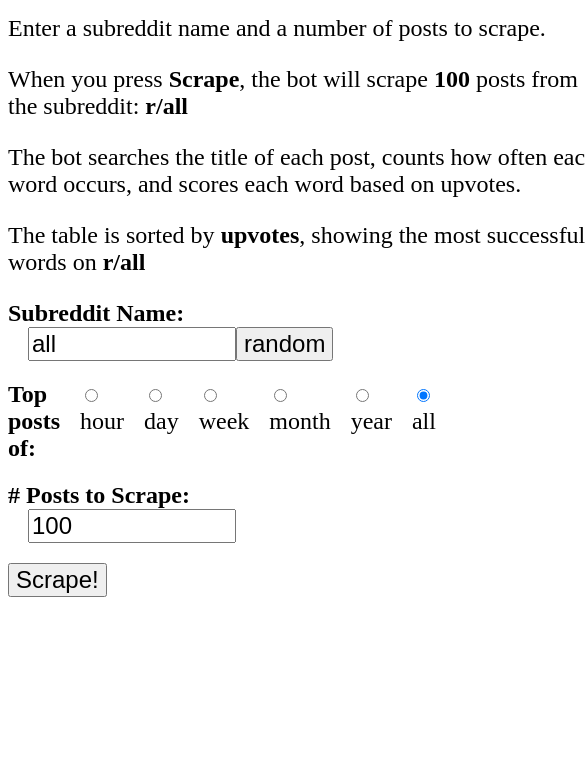
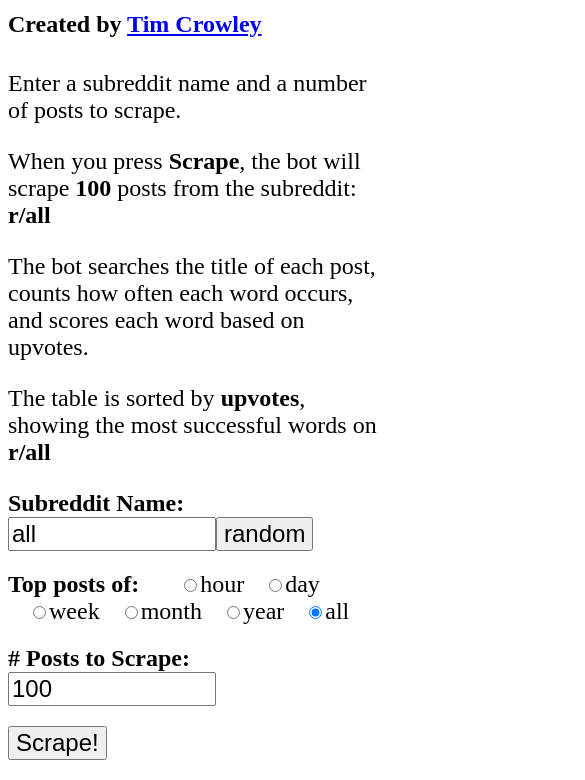
Before and after one commit to timothyjjcrow/Subreddit-Title-Evaluator, a website: page public/index.html in a window 390 px wide. Shown: the part 163-943 px from the top of the page, 585 px wide, since content can reach past the window. Before the commit the page ends 844 px from the top, so only its background shows below. Drawn offline with nearby package versions, Linux system fonts and the light colour scheme.

Commit message:
fixed mobile scaling

```diff
--- a/public/style.css
+++ b/public/style.css
@@ -1,5 +1,6 @@
 body{
     font-size: x-large;
+    max-width: 100%;
 }
 
 th, td{
@@ -12,13 +13,11 @@ tr{
 }
 
 .infoWrapper{
-    width: 600px;
     word-wrap: normal;
 }
 
 .formInput{
     font-size: x-large;
-    margin-left: 20px;
     width: 200px;
 }
 
@@ -39,12 +38,14 @@ tr{
 .radioSelector{
     display: flex;
     flex-direction: row;
+    flex-wrap: wrap;
 }
 .radio{
     margin-left: 20px;
 }
 .formItemLabel{
     font-weight: bold;
+    margin-right: 20px;
 }
 
 .trafficInfo{
```
